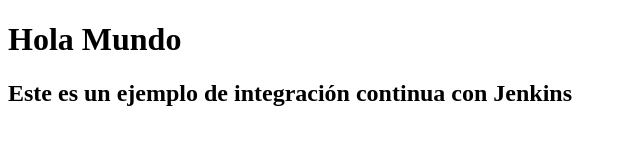
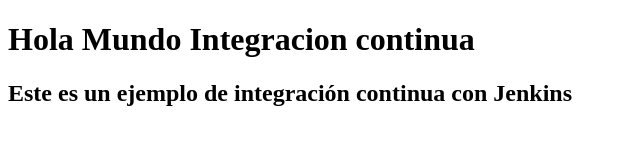
Before and after one commit to inaDAGod/HotelTransito, a plain HTML site: page src/index.html in a window 1280 px wide. Shown: the whole page, without its empty margins (0-640 px from the left). Drawn offline with Linux system fonts and the light colour scheme.

Commit message:
camcio en index

```diff
--- a/src/index.html
+++ b/src/index.html
@@ -5,7 +5,7 @@
     <title>Mi Sitio HTML</title>
 </head>
 <body>
-    <h1>Hola Mundo</h1>
+    <h1>Hola Mundo Integracion continua</h1>
     <h2>Este es un ejemplo de integración continua con Jenkins</h2>
 </body>
 </html>
```
